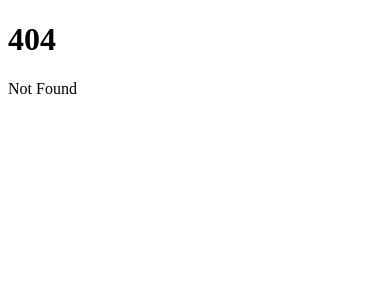
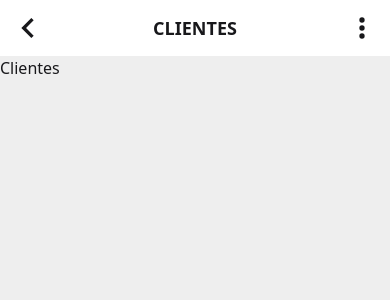
Before and after one commit to FlokiTV/ginte-frontend, a SvelteKit app: page /app/clientes in a window 390 px wide. Before the commit this address had no page. Shown: the top 300 px of the page. Built offline with nearby package versions, Linux system fonts and the light colour scheme.

Commit message:
fix: mobile behavior

```diff
--- /dev/null
+++ b/src/components/backButton.svelte
@@ -0,0 +1,30 @@
+<script lang="ts">
+	import { onNavigate } from '$app/navigation';
+
+	let show = $state(false);
+
+	function check() {
+		if (location.pathname !== '/app') {
+			show = true;
+		} else {
+			show = false;
+		}
+	}
+
+	$effect(check);
+	onNavigate(check);
+</script>
+
+<button
+	class="size-10 {!show && 'opacity-0'}"
+	onclick={() => {
+		//back one page
+		if (show) window.history.back();
+	}}
+>
+	<svg fill="currentColor" xmlns="http://www.w3.org/2000/svg" viewBox="0 0 24 24"
+		><title>chevron-left</title><path
+			d="M15.41,16.58L10.83,12L15.41,7.41L14,6L8,12L14,18L15.41,16.58Z"
+		/></svg
+	>
+</button>
--- /dev/null
+++ b/src/components/menuButton.svelte
@@ -0,0 +1,11 @@
+<script lang="ts">
+	const { onclick } = $props();
+</script>
+
+<button class="size-10 p-1" aria-label="Toggle navigation" {onclick}>
+	<svg fill="currentColor" xmlns="http://www.w3.org/2000/svg" viewBox="0 0 24 24"
+		><title>dots-vertical</title><path
+			d="M12,16A2,2 0 0,1 14,18A2,2 0 0,1 12,20A2,2 0 0,1 10,18A2,2 0 0,1 12,16M12,10A2,2 0 0,1 14,12A2,2 0 0,1 12,14A2,2 0 0,1 10,12A2,2 0 0,1 12,10M12,4A2,2 0 0,1 14,6A2,2 0 0,1 12,8A2,2 0 0,1 10,6A2,2 0 0,1 12,4Z"
+		/></svg
+	>
+</button>
--- a/src/routes/app/+layout.svelte
+++ b/src/routes/app/+layout.svelte
@@ -1,18 +1,23 @@
 <script lang="ts">
+	import { onNavigate } from '$app/navigation';
 	import '@/app.css';
+	import BackButton from '@/components/backButton.svelte';
+	import MenuButton from '@/components/menuButton.svelte';
 	import ThemeController from '@/components/themeController.svelte';
 	let { children } = $props();
 	let isMobileOpen = $state(false);
+
+	onNavigate(() => {
+		isMobileOpen = false;
+	});
 </script>
 
 <div class="flex h-screen w-screen max-md:flex-col">
 	<!-- mobile navbar -->
 	<div class="bg-base-100 flex items-center p-2 md:hidden">
-		<button class="btn size-10" aria-label="Toggle navigation" onclick={() => (isMobileOpen = true)}
-			>O</button
-		>
+		<BackButton />
 		<div class="grow text-center text-lg font-semibold uppercase">Clientes</div>
-		<div class="size-10"></div>
+		<MenuButton onclick={() => (isMobileOpen = true)} />
 	</div>
 	<!-- backdrop -->
 	<button
@@ -22,21 +27,27 @@
 	></button>
 	<!-- sidebar -->
 	<div
-		class="bg-base-100 top-0 bottom-0 z-30 flex w-full max-w-xs flex-col p-2 transition-all max-md:fixed max-md:{isMobileOpen
-			? 'translate-x-0'
-			: '-translate-x-full'}"
+		class="bg-base-100 top-0 bottom-0 z-30 flex w-full max-w-xs flex-col p-2 transition-all max-md:fixed {isMobileOpen
+			? 'max-md:translate-x-0'
+			: 'max-md:-translate-x-full'}"
 	>
 		<figure class="relative flex justify-center">
 			<img src="/logo.png" alt="" />
 			<button
-				class="btn absolute top-0 right-0 size-10 md:hidden"
+				class="absolute top-0 right-0 size-10 md:hidden"
 				aria-label="Toggle navigation"
-				onclick={() => (isMobileOpen = false)}>X</button
+				onclick={() => (isMobileOpen = false)}
+				><svg fill="currentColor" xmlns="http://www.w3.org/2000/svg" viewBox="0 0 24 24"
+					><title>close</title><path
+						d="M19,6.41L17.59,5L12,10.59L6.41,5L5,6.41L10.59,12L5,17.59L6.41,19L12,13.41L17.59,19L19,17.59L13.41,12L19,6.41Z"
+					/></svg
+				></button
 			>
 		</figure>
 		<div class="mt-10 flex grow flex-col gap-2">
-			<a href="/#" class="rounded-lg bg-green-600/40 p-2 font-semibold">Clientes</a>
-			<a href="/#" class="p-2">Adicionar clientes</a>
+			<a href="/#" class="rounded-lg bg-green-600/40 p-2 font-semibold">Dashboard</a>
+			<a href="/app/clientes" class="p-2">Clientes</a>
+			<a href="/#" class="p-2">Estoque</a>
 		</div>
 		<div class="flex flex-col gap-2">
 			<div class="flex justify-between p-2">
--- /dev/null
+++ b/src/routes/app/clientes/+page.svelte
@@ -0,0 +1 @@
+<div>Clientes</div>
```
